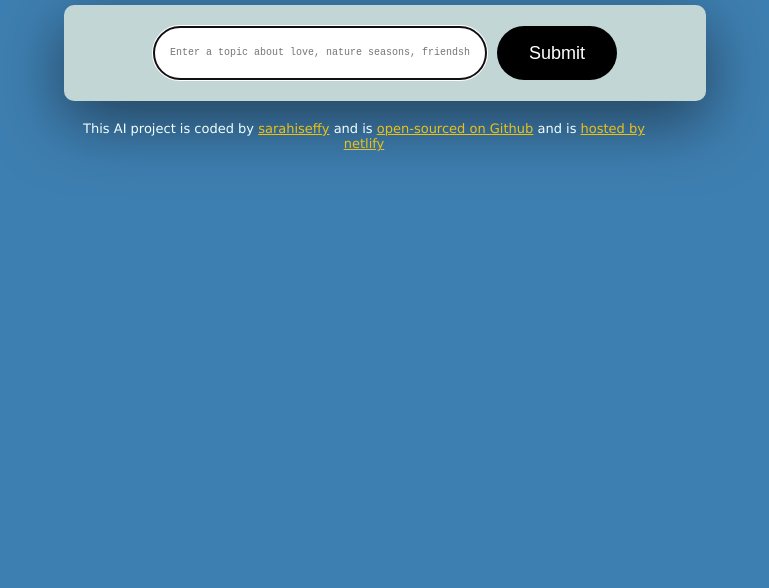
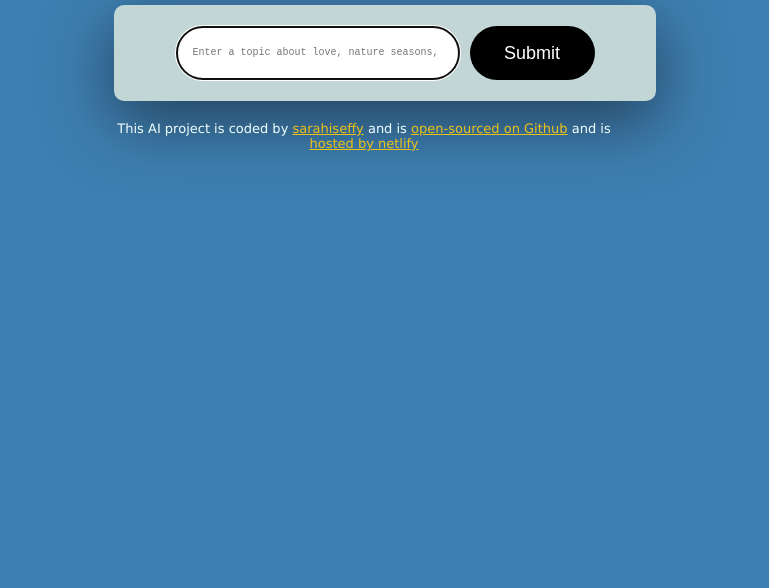
Before and after one commit to sarahiseffy/AI_Poem_Generator, a plain HTML site: page index.html in a window 1280 px wide. Shown: the part 212-800 px from the top of the page, without its empty margins (276-1045 px from the left). Drawn offline with nearby package versions, Linux system fonts and the light colour scheme.

Commit message:
css revision

```diff
--- a/src/styles.css
+++ b/src/styles.css
@@ -7,7 +7,7 @@ body {
 .container {
 
     margin: 120px auto;
-    max-width: 600px;
+    max-width: 500px;
 }
 header {
 font-family: Verdana, Geneva, Tahoma, sans-serif;
@@ -44,7 +44,7 @@ form {
     background-color: black;
     color: white;
     border: none;
-    width: 20%;
+    width: 25%;
     font-size: 18px;
     border-radius: 50px;
     padding: 10px 10px;
```
